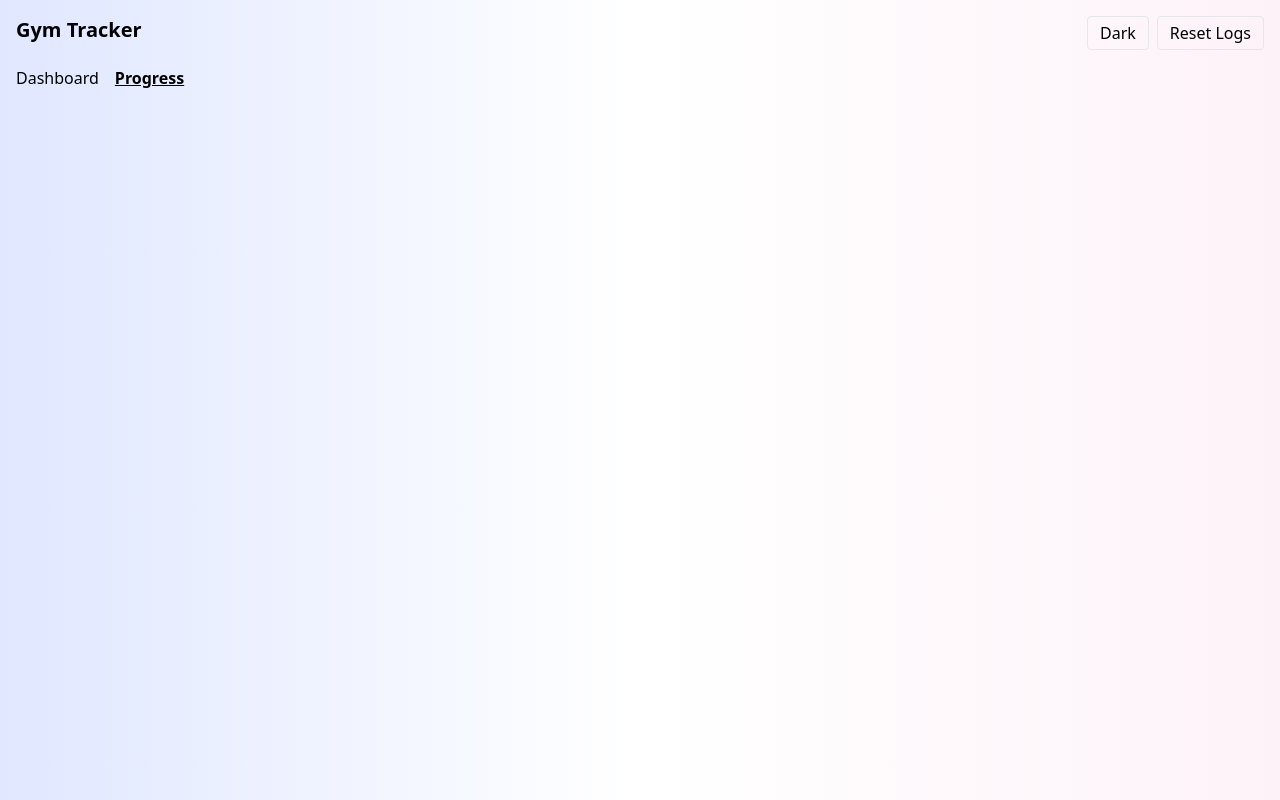
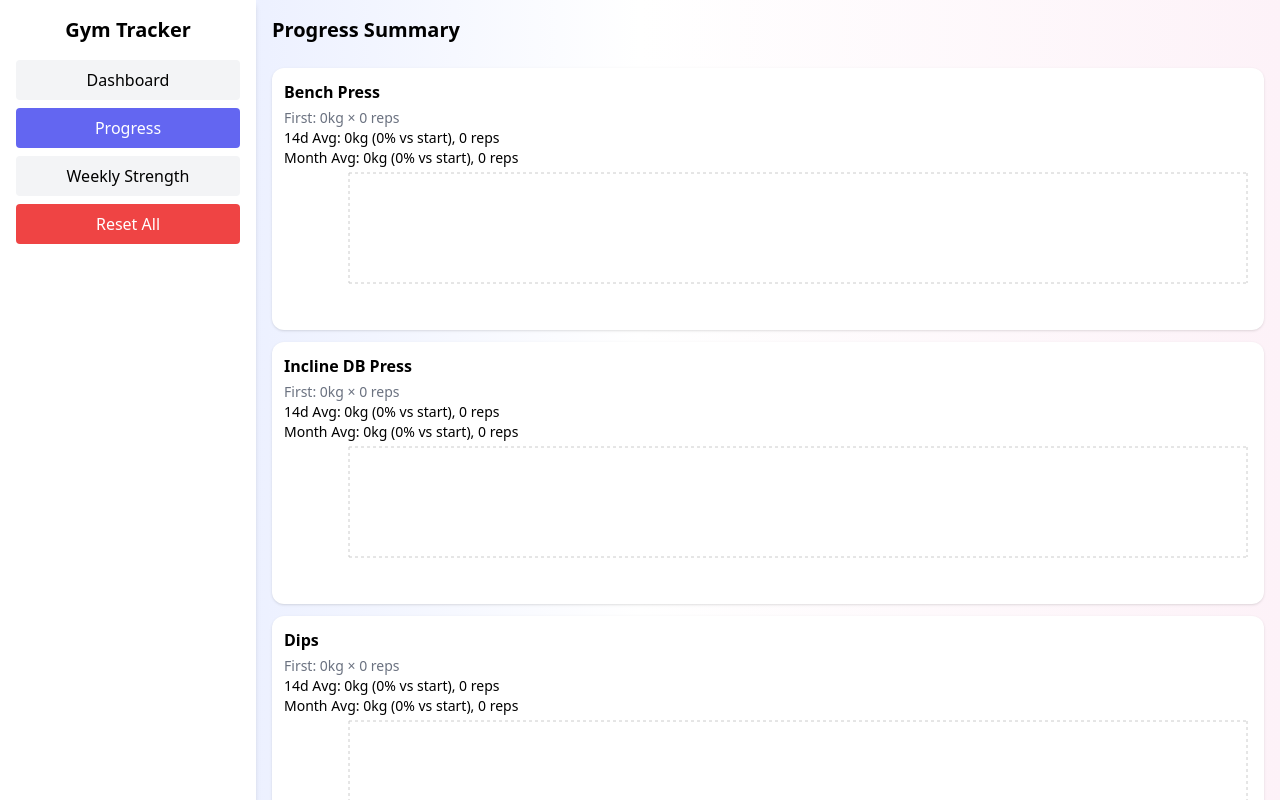
Before and after one commit to Ammar-Hus/gym-tracker1, a React (Create React App) app: page / in a window 1280 px wide. Both pictures are taken after a click on the button "Progress". Shown: the top 800 px of the page. Built offline with nearby package versions, Linux system fonts and the light colour scheme; the HTML template or start-up script is replaced by a standard one.

Commit message:
Update App.jsx

```diff
--- a/src/App.jsx
+++ b/src/App.jsx
@@ -1,19 +1,18 @@
-import React, { useState, useEffect, useMemo } from 'react';
-import { LineChart, Line, XAxis, YAxis, Tooltip, CartesianGrid, ResponsiveContainer } from 'recharts';
+import React, { useEffect, useMemo, useState } from 'react';
+import { LineChart, Line, XAxis, YAxis, Tooltip, ResponsiveContainer, CartesianGrid } from 'recharts';
 import { format, parseISO, subDays, startOfMonth, isAfter } from 'date-fns';
 
 const SPLIT = [
   { day: 'Monday', muscle: 'Chest + Triceps + Abs', exercises: ['Bench Press','Incline DB Press','Dips','Pushdowns','Overhead DB Extension','Plank','Deadbug','Woodchoppers'] },
-  { day: 'Tuesday', muscle: 'Back + Biceps + Abs', exercises: ['Pull-Ups','Barbell Rows','Seated Rows','Barbell Curls','DB Curls','Concentration Curl','Crunches','Hanging Leg Raise'] },
-  { day: 'Wednesday', muscle: 'Legs + Shoulders + Abs', exercises: ['Squats','RDLs','Lunges','OHP','Lateral Raises','Rear Delt Flys','Russian Twists','Plank'] },
-  { day: 'Thursday', muscle: 'Chest + Triceps + Abs', exercises: ['Incline Bench','Chest Flys','Push-Ups','Skullcrushers','Rope Pushdowns','Dips','Crunches'] },
+  { day: 'Tuesday', muscle: 'Back + Biceps + Abs', exercises: ['Pull-Ups','Barbell Rows','Seated Rows','Barbell Curls','DB Curls','Concentration Curl','Plank','Hanging Leg Raise'] },
+  { day: 'Wednesday', muscle: 'Legs + Shoulders + Abs', exercises: ['Squats','RDLs','Lunges','OHP','Lateral Raises','Rear Delt Flys','Hanging Leg Raise','Russian Twists'] },
+  { day: 'Thursday', muscle: 'Chest + Triceps + Abs', exercises: ['Incline Bench','Chest Flys','Push-Ups','Skullcrushers','Rope Pushdowns','Dips','Plank'] },
   { day: 'Friday', muscle: 'Rest', exercises: [] },
   { day: 'Saturday', muscle: 'Back + Biceps + Abs', exercises: ['Lat Pulldown','T-Bar Row','DB Row','Incline DB Curl','Hammer Curl','Cable Curl','Decline Crunch','V-Ups','Cable Crunch'] },
   { day: 'Sunday', muscle: 'Legs + Shoulders + Abs', exercises: ['Leg Press','Leg Extension','Ham Curl','Arnold Press','Front Raise','Cable Lateral Raise','Stretch & Mobility','Plank'] }
 ];
 
 const STORAGE_KEY = 'gympro_logs_v2';
-
 function uid(){ return Math.random().toString(36).slice(2,9); }
 
 function groupByExercise(logs){
@@ -32,44 +31,37 @@ export default function App(){
   });
   const [selectedDay, setSelectedDay] = useState(null);
   const [selectedExercise, setSelectedExercise] = useState(null);
+  const [showPanel, setShowPanel] = useState(false);
   const [setsInput, setSetsInput] = useState([{set:1,reps:8,weight:0}]);
   const [date, setDate] = useState(format(new Date(),'yyyy-MM-dd'));
   const [tab, setTab] = useState('dashboard');
-  const [darkMode, setDarkMode] = useState(false);
-  const [showWeeklyDay, setShowWeeklyDay] = useState(null);
-  const [absDays, setAbsDays] = useState(()=> {
-    try { const raw = localStorage.getItem('absDays_v1'); return raw? JSON.parse(raw) : {}; } catch(e){ return {}; }
-  });
+  const [absSelected, setAbsSelected] = useState([]);
 
   useEffect(()=>{ localStorage.setItem(STORAGE_KEY, JSON.stringify(logs)); },[logs]);
-  useEffect(()=>{ localStorage.setItem('absDays_v1', JSON.stringify(absDays)); },[absDays]);
 
-  function openDay(day){ setSelectedDay(day); setSelectedExercise(null); setSetsInput([{set:1,reps:8,weight:0}]); }
+  function openDay(day){ setSelectedDay(day); setSelectedExercise(null); setShowPanel(true); setSetsInput([{set:1,reps:8,weight:0}]); setAbsSelected([]); }
   function openExercise(ex){ setSelectedExercise(ex); setSetsInput([{set:1,reps:8,weight:0}]); }
   function addSetRow(){ setSetsInput(prev=>[...prev, {set: prev.length+1, reps:8, weight:0}]); }
   function updateSet(idx, field, val){ const copy=[...setsInput]; copy[idx][field]=val; setSetsInput(copy); }
   function removeSet(idx){ const copy=[...setsInput]; copy.splice(idx,1); copy.forEach((r,i)=>r.set=i+1); setSetsInput(copy); }
+  function toggleAbs(ex){ setAbsSelected(prev=> prev.includes(ex)? prev.filter(a=>a!==ex) : [...prev,ex]); }
 
   function saveExercise(){
     if(!selectedExercise) return;
     const newEntries = setsInput.map(s=>({
-      id: uid(), date, day: selectedDay, exercise: selectedExercise,
+      id: uid(), date, day: selectedDay || format(parseISO(date),'EEEE'), exercise: selectedExercise,
       set: s.set, reps: Number(s.reps), weight: Number(s.weight)
     }));
-    setLogs(prev=>[...prev, ...newEntries]);
+    const absEntries = absSelected.map(ex=>({
+      id: uid(), date, day: selectedDay || format(parseISO(date),'EEEE'), exercise: ex,
+      set: 1, reps: 0, weight: 0
+    }));
+    setLogs(prev=>[...prev, ...newEntries, ...absEntries].sort((a,b)=> a.date > b.date ? 1 : -1));
     setSetsInput([{set:1,reps:8,weight:0}]);
     setSelectedExercise(null);
   }
 
-  function resetLogs(){ if(window.confirm("Reset all logs?")) setLogs([]); }
-
   const exerciseMap = useMemo(()=> groupByExercise(logs), [logs]);
-
-  const firstPerExercise = useMemo(()=>{
-    const out = {}; Object.keys(exerciseMap).forEach(ex=>{
-      const arr = exerciseMap[ex]; if(arr.length){ const first = arr[0]; out[ex] = {date:first.date, reps:first.reps, weight:first.weight}; }
-    }); return out;
-  }, [exerciseMap]);
 
   function averageInRange(ex, startDate){
     const arr = (exerciseMap[ex]||[]).filter(r=> isAfter(parseISO(r.date), subDays(parseISO(startDate),1)) || r.date===startDate );
@@ -82,80 +74,112 @@ export default function App(){
   const day14Start = format(subDays(new Date(),13),'yyyy-MM-dd');
   const monthStart = format(startOfMonth(new Date()),'yyyy-MM-dd');
 
+  const progressSummary = useMemo(()=>{
+    const exs = Object.keys(exerciseMap).length ? Object.keys(exerciseMap) : SPLIT.flatMap(s=>s.exercises);
+    return exs.map(ex=>{
+      const arr = exerciseMap[ex]||[];
+      const first = arr.length? arr[0]: {date:null, reps:0, weight:0};
+      const avg14 = averageInRange(ex, day14Start);
+      const avgMonth = averageInRange(ex, monthStart);
+      const pct14 = first.weight? Math.round(((avg14.avgWeight-first.weight)/first.weight)*100*100)/100 : null;
+      const pctMonth = first.weight? Math.round(((avgMonth.avgWeight-first.weight)/first.weight)*100*100)/100 : null;
+      return {exercise:ex, first, avg14, avgMonth, pct14, pctMonth};
+    });
+  }, [exerciseMap]);
+
   function chartDataForExercise(ex){
     const arr = (exerciseMap[ex]||[]).map(r=>({ date: r.date, weight: r.weight, reps: r.reps }));
     const map = {};
     arr.forEach(a=>{ if(!map[a.date]) map[a.date]={weightSum:0,repsSum:0,count:0}; map[a.date].weightSum += a.weight; map[a.date].repsSum += a.reps; map[a.date].count +=1; });
-    const out = Object.keys(map).sort().map(d=>({ date:d, weight: Math.round((map[d].weightSum/map[d].count)*100)/100, reps: Math.round((map[d].repsSum/map[d].count)*100)/100 }));
-    return out;
+    return Object.keys(map).sort().map(d=>({ date:d, weight: Math.round((map[d].weightSum/map[d].count)*100)/100, reps: Math.round((map[d].repsSum/map[d].count)*100)/100 }));
   }
 
+  const primary = 'bg-gradient-to-r from-indigo-100 via-white to-pink-50';
+
   return (
-    <div className={`${darkMode?'bg-gray-900 text-white':'bg-gradient-to-r from-indigo-100 via-white to-pink-50'} min-h-screen p-4`}>
-      <div className="flex justify-between mb-4">
-        <div className="text-xl font-bold">Gym Tracker</div>
-        <div>
-          <button onClick={()=>setDarkMode(d=>!d)} className="px-3 py-1 border rounded">{darkMode?'Light':'Dark'}</button>
-          <button onClick={resetLogs} className="px-3 py-1 border rounded ml-2">Reset Logs</button>
+    <div className={`min-h-screen ${primary} flex flex-col md:flex-row`}>
+      {/* Sidebar */}
+      <div className="md:w-64 p-4 bg-white shadow-md flex-shrink-0">
+        <div className="text-xl font-bold mb-4 text-center">Gym Tracker</div>
+        <button onClick={()=>setTab('dashboard')} className={`w-full p-2 mb-2 rounded ${tab==='dashboard'?'bg-indigo-500 text-white':'bg-gray-100'}`}>Dashboard</button>
+        <button onClick={()=>setTab('progress')} className={`w-full p-2 mb-2 rounded ${tab==='progress'?'bg-indigo-500 text-white':'bg-gray-100'}`}>Progress</button>
+        <button onClick={()=>setTab('weekly')} className={`w-full p-2 mb-2 rounded ${tab==='weekly'?'bg-indigo-500 text-white':'bg-gray-100'}`}>Weekly Strength</button>
+        <button onClick={()=>{localStorage.removeItem(STORAGE_KEY); setLogs([]);}} className="w-full p-2 mb-2 rounded bg-red-500 text-white">Reset All</button>
+      </div>
+
+      {/* Main Content */}
+      <div className="flex-1 p-4 overflow-y-auto">
+        {/* Dashboard */}
+        {tab==='dashboard' && (
+          <div className="space-y-4">
+            <div className="text-xl font-bold">Select a Day</div>
+            <div className="grid grid-cols-1 sm:grid-cols-2 gap-3">
+              {SPLIT.map(d=>(
+                <button key={d.day} onClick={()=>openDay(d.day)} className="p-4 rounded-xl shadow bg-white text-left">
+                  <div className="font-semibold">{d.day}</div>
+                  <div className="text-xs text-gray-500">{d.muscle}</div>
+                </button>
+              ))}
+            </div>
+
+            {showPanel && selectedDay && (
+              <div className="fixed inset-0 bg-black/40 flex justify-center md:justify-end items-start pt-10 px-2">
+                <div className="bg-white dark:bg-gray-800 w-full max-w-md p-4 rounded-xl shadow overflow-y-auto">
+                  <div className="flex justify-between items-center mb-3">
+                    <div className="font-bold">{selectedDay} Exercises</div>
+                    <button onClick={()=>setShowPanel(false)}>✕</button>
+                  </div>
+
+                  {!selectedExercise && (
+                    <div className="space-y-2">
+                      {(SPLIT.find(d=>d.day===selectedDay)?.exercises||[]).map(ex=>(
+                        <button key={ex} onClick={()=>openExercise(ex)} className="block w-full text-left p-2 bg-indigo-50 rounded">{ex}</button>
+                      ))}
+
+                      <div className="mt-3 text-sm font-semibold">Abs Exercises (select manually):</div>
+                      <div className="flex flex-wrap gap-2 mt-1">
+                        {['Plank','Crunch','Russian Twists','V-Ups','Hanging Leg Raise'].map(ex=>(
+                          <button key={ex} onClick={()=>toggleAbs(ex)} className={`px-2 py-1 rounded ${absSelected.includes(ex)?'bg-indigo-500 text-white':'bg-gray-100'}`}>{ex}</button>
+                        ))}
                       </div>
                     </div>
+                  )}
 
-      <div className="flex space-x-4">
-        <button onClick={()=>setTab('dashboard')} className={`${tab==='dashboard'?'font-bold underline':''}`}>Dashboard</button>
-        <button onClick={()=>setTab('progress')} className={`${tab==='progress'?'font-bold underline':''}`}>Progress</button>
-      </div>
-
-      {tab==='dashboard' && (
-        <div className="mt-4 space-y-4">
-          {SPLIT.map(d=>(
-            <div key={d.day} className="p-2 bg-white dark:bg-gray-800 rounded shadow">
-              <div className="flex justify-between items-center cursor-pointer" onClick={()=>openDay(d.day)}>
+                  {selectedExercise && (
                     <div>
-                  <div className="font-semibold">{d.day} ({d.muscle})</div>
-                  <div className="text-sm text-gray-500 dark:text-gray-400">
-                    {absDays[d.day]? 'ABS included' : 'ABS not selected'}
-                  </div>
-                </div>
-                <button onClick={e=>{ e.stopPropagation(); setAbsDays(prev=>({...prev,[d.day]: !prev[d.day]}))}} className="px-2 py-1 border rounded text-sm">
-                  {absDays[d.day]? 'Remove ABS' : 'Add ABS'}
-                </button>
-                <button onClick={e=>{ e.stopPropagation(); setShowWeeklyDay(d.day)}} className="px-2 py-1 border rounded text-sm ml-2">Weekly</button>
-              </div>
-              {selectedDay===d.day && (
-                <div className="mt-2 space-y-2">
-                  {d.exercises.map(ex=>(
-                    <button key={ex} onClick={()=>openExercise(ex)} className="block w-full text-left p-2 bg-indigo-50 dark:bg-gray-700 rounded">{ex}</button>
-                  ))}
-                </div>
-              )}
-              {selectedExercise && selectedDay===d.day && (
-                <div className="mt-2 space-y-2 p-2 bg-gray-100 dark:bg-gray-700 rounded">
-                  <div className="font-semibold">{selectedExercise}</div>
+                      <div className="font-semibold mb-2">{selectedExercise}</div>
                       {setsInput.map((s,i)=>(
-                    <div key={i} className="flex items-center space-x-2">
-                      <input type="number" value={s.reps} onChange={e=>updateSet(i,'reps',e.target.value)} className="border p-1 w-16" placeholder="Reps"/>
-                      <input type="number" value={s.weight} onChange={e=>updateSet(i,'weight',e.target.value)} className="border p-1 w-20" placeholder="Weight"/>
+                        <div key={i} className="flex flex-col sm:flex-row items-center space-y-2 sm:space-y-0 sm:space-x-2 mb-2">
+                          <input type="number" value={s.reps} onChange={e=>updateSet(i,'reps',e.target.value)} className="border p-1 w-full sm:w-16" placeholder="Reps" />
+                          <input type="number" value={s.weight} onChange={e=>updateSet(i,'weight',e.target.value)} className="border p-1 w-full sm:w-20" placeholder="Weight" />
                           <button onClick={()=>removeSet(i)} className="text-red-500">✕</button>
                         </div>
                       ))}
-                  <div className="flex space-x-2 mt-1">
-                    <button onClick={addSetRow} className="px-3 py-1 bg-gray-200 rounded">+ Set</button>
-                    <button onClick={saveExercise} className="px-3 py-1 bg-indigo-500 text-white rounded">Save</button>
+                      <div className="flex gap-2">
+                        <button onClick={addSetRow} className="px-3 py-1 bg-gray-200 rounded w-full sm:w-auto">+ Set</button>
+                        <button onClick={saveExercise} className="px-3 py-1 bg-indigo-500 text-white rounded w-full sm:w-auto">Save</button>
                       </div>
                     </div>
                   )}
                 </div>
-          ))}
+              </div>
+            )}
           </div>
         )}
 
+        {/* Progress */}
         {tab==='progress' && (
-        <div className="mt-4 space-y-4">
-          {Object.keys(exerciseMap).map(ex=>(
-            <div key={ex} className="p-3 bg-white dark:bg-gray-800 rounded shadow">
-              <div className="font-semibold mb-1">{ex}</div>
+          <div className="space-y-6">
+            <div className="text-xl font-bold">Progress Summary</div>
+            <div className="grid gap-3">
+              {progressSummary.map(item=>(
+                <div key={item.exercise} className="p-3 rounded-xl bg-white shadow overflow-x-auto">
+                  <div className="font-semibold mb-1">{item.exercise}</div>
+                  <div className="text-sm text-gray-500">First: {item.first.weight}kg × {item.first.reps} reps</div>
+                  <div className="text-sm">14d Avg: {item.avg14.avgWeight}kg ({item.pct14||0}% vs start), {item.avg14.avgReps} reps</div>
+                  <div className="text-sm">Month Avg: {item.avgMonth.avgWeight}kg ({item.pctMonth||0}% vs start), {item.avgMonth.avgReps} reps</div>
                   <ResponsiveContainer width="100%" height={150}>
-                <LineChart data={chartDataForExercise(ex)}>
+                    <LineChart data={chartDataForExercise(item.exercise)}>
                       <CartesianGrid strokeDasharray="3 3" />
                       <XAxis dataKey="date" tickFormatter={d=>d.slice(5)} />
                       <YAxis />
@@ -167,30 +191,34 @@ export default function App(){
                 </div>
               ))}
             </div>
+          </div>
         )}
 
-      {showWeeklyDay && (
-        <div className="fixed inset-0 bg-black bg-opacity-30 flex justify-center items-start pt-20 z-50">
-          <div className="bg-white dark:bg-gray-800 p-4 rounded-xl shadow max-w-lg w-full">
-            <div className="flex justify-between items-center mb-3">
-              <div className="font-bold text-lg">{showWeeklyDay} Logs</div>
-              <button onClick={()=>setShowWeeklyDay(null)}>✕</button>
+        {/* Weekly Strength Tab */}
+        {tab==='weekly' && (
+          <div>
+            <div className="text-xl font-bold mb-3">Weekly Strength Overview</div>
+            {SPLIT.map(day=>(
+              <div key={day.day} className="mb-4 p-3 rounded-xl bg-white shadow">
+                <div className="font-semibold">{day.day} ({day.muscle})</div>
+                {(day.exercises||[]).map(ex=>{
+                  const arr = exerciseMap[ex]||[];
+                  if(!arr.length) return null;
+                  const last = arr[arr.length-1];
+                  const first = arr[0];
+                  const pct = first.weight? Math.round(((last.weight-first.weight)/first.weight)*100*100)/100 : null;
+                  return (
+                    <div key={ex} className="text-sm text-gray-700">
+                      {ex}: {last.weight}kg × {last.reps} reps ({pct? pct+'% ↑': 'New'})
                     </div>
-            <div className="space-y-2 max-h-80 overflow-y-auto">
-              {SPLIT.find(d=>d.day===showWeeklyDay)?.exercises.map(ex=>{
-                const exLogs = logs.filter(l=>l.exercise===ex && l.day===showWeeklyDay);
-                return (
-                  <div key={ex} className="p-2 rounded bg-gray-100 dark:bg-gray-700">
-                    <div className="font-semibold">{ex}</div>
-                    {exLogs.map(l=><div key={l.id}>{l.weight}kg × {l.reps} reps ({l.date})</div>)}
-                  </div>
-                )
+                  );
                 })}
               </div>
-          </div>
+            ))}
           </div>
         )}
 
       </div>
+    </div>
   );
 }
```
Lines whose indentation alone changed are shown as unchanged.
